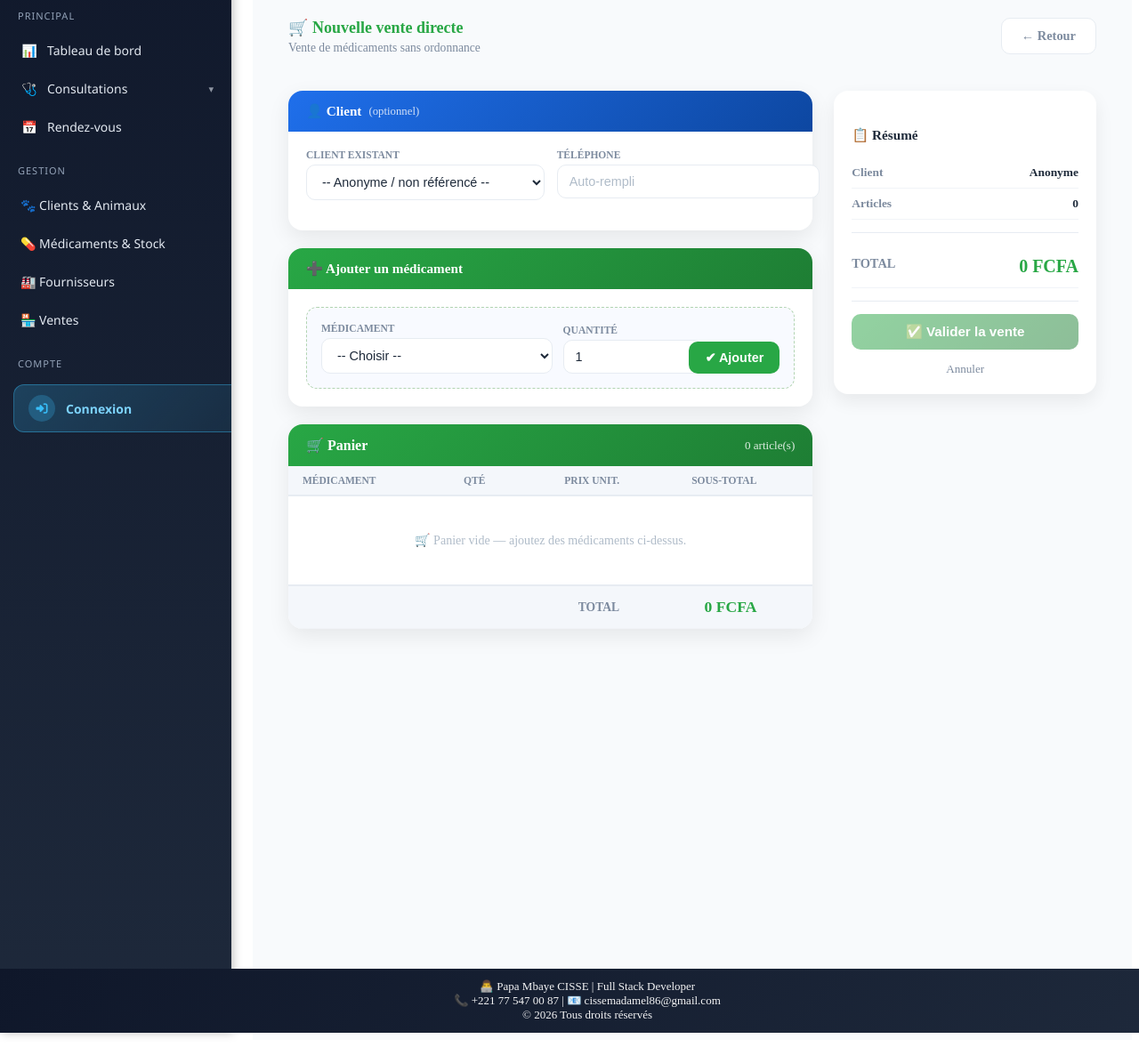
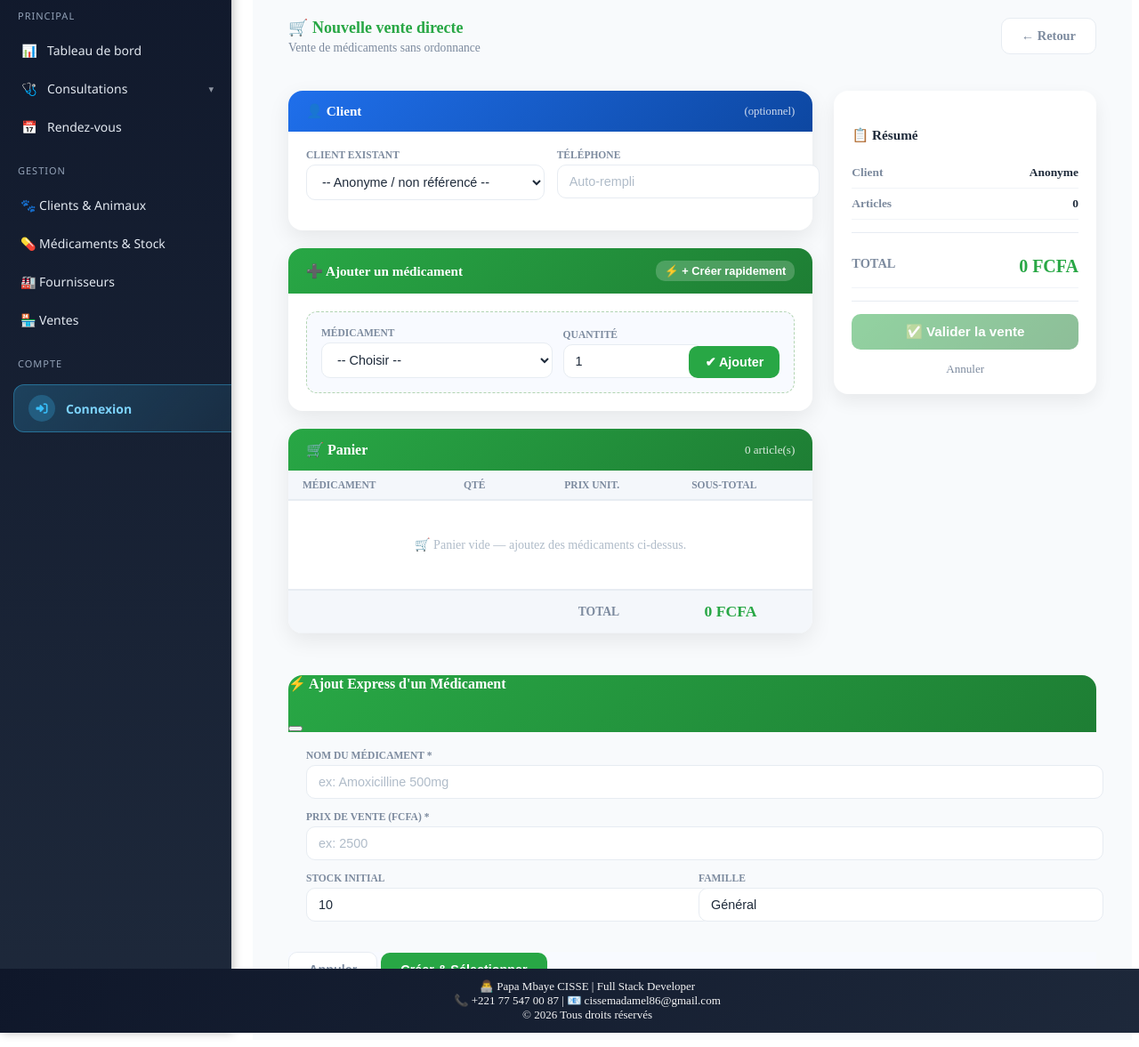
Before and after one commit to caissesosdirtech/Parcelle_veto, a Django app: page /ventes/create/ in a window 1280 px wide. Shown: the part 200-1377 px from the top of the page at 89% size. Run offline with Django 5.2, Linux system fonts and the light colour scheme; data comes from the database, SQL or seed files in the repository; data that the repository does not hold is empty.

Commit message:
MAJ Vente

```diff
--- a/pharmacie/urls.py
+++ b/pharmacie/urls.py
@@ -35,6 +35,8 @@ urlpatterns = [
     # Exports
     path("export/excel/", views.export_pharmacie_excel, name="export_pharmacie_excel"),
     path("export/pdf/", views.export_pharmacie_pdf, name="export_pharmacie_pdf"),
+    # pharmacie/urls.py
+    path("api/creer-express/", views.api_creer_medicament_express, name="api_creer_medicament_express"),
 
     # DRF Router
     path('api/', include(router.urls)),
--- a/ventes/templates/ventes/vente_form.html
+++ b/ventes/templates/ventes/vente_form.html
@@ -15,7 +15,7 @@
     background:linear-gradient(135deg,#28a745,#1e7e34);
     color:#fff; font-weight:600; font-size:.95rem;
     border-radius:16px 16px 0 0;
-    display:flex; align-items:center; gap:8px;
+    display:flex; align-items:center; justify-content:space-between; gap:8px;
 }
 .card-header.blue { background:linear-gradient(135deg,#1f6feb,#0d47a1); }
 .card-body { padding:20px; }
@@ -115,7 +115,13 @@
 
         <!-- AJOUTER MÉDICAMENT -->
         <div class="card">
-            <div class="card-header">➕ Ajouter un médicament</div>
+            <div class="card-header">
+                <span>➕ Ajouter un médicament</span>
+                <!-- BOUTON CREATION RAPIDE -->
+                <button type="button" class="btn btn-sm" style="background:rgba(255,255,255,0.2); color:#fff; font-size:.8rem; padding:4px 10px;" data-bs-toggle="modal" data-bs-target="#modalNouveauMedicament">
+                    ⚡ + Créer rapidement
+                </button>
+            </div>
             <div class="card-body">
                 <div class="add-form">
                     <div class="add-row">
@@ -221,6 +227,44 @@
 
 </div>
 
+<!-- MODALE DE CRÉATION RAPIDE DE MÉDICAMENT -->
+<div class="modal fade" id="modalNouveauMedicament" tabindex="-1" aria-hidden="true">
+  <div class="modal-dialog modal-dialog-centered">
+    <div class="modal-content" style="border-radius:16px;">
+      <div class="modal-header" style="background:linear-gradient(135deg,#28a745,#1e7e34); color:#fff; border-radius:16px 16px 0 0;">
+        <h5 class="modal-title" style="font-size:1rem; font-weight:700;">⚡ Ajout Express d'un Médicament</h5>
+        <button type="button" class="btn-close btn-close-white" data-bs-dismiss="modal" aria-label="Close"></button>
+      </div>
+      <div class="modal-body" style="padding:20px;">
+        <div id="modal-express-error" class="alert alert-danger" style="display:none; font-size:.85rem; padding:8px 12px;"></div>
+
+        <div class="form-group">
+            <label>Nom du médicament *</label>
+            <input type="text" id="express_nom" class="form-control" placeholder="ex: Amoxicilline 500mg" required>
+        </div>
+        <div class="form-group">
+            <label>Prix de vente (FCFA) *</label>
+            <input type="number" id="express_prix" class="form-control" placeholder="ex: 2500" required>
+        </div>
+        <div class="row-2">
+            <div class="form-group">
+                <label>Stock initial</label>
+                <input type="number" id="express_stock" class="form-control" value="10">
+            </div>
+            <div class="form-group">
+                <label>Famille</label>
+                <input type="text" id="express_famille" class="form-control" value="Général">
+            </div>
+        </div>
+      </div>
+      <div class="modal-footer" style="background:#f8faff; border-radius:0 0 16px 16px;">
+        <button type="button" class="btn btn-back" data-bs-dismiss="modal">Annuler</button>
+        <button type="button" class="btn" style="background:#28a745; color:#fff;" onclick="sauvegarderMedicamentExpress()">Créer & Sélectionner</button>
+      </div>
+    </div>
+  </div>
+</div>
+
 <script>
 // ========================
 // ÉTAT DU PANIER
@@ -258,6 +302,75 @@ document.getElementById('medSelect').addEventListener('change', function() {
         hint.style.display = 'none';
     }
 });
+
+// ========================
+// CREATION EXPRESS VIA AJAX
+// ========================
+function sauvegarderMedicamentExpress() {
+    const nom = document.getElementById('express_nom').value.trim();
+    const prix = document.getElementById('express_prix').value;
+    const stock = document.getElementById('express_stock').value;
+    const famille = document.getElementById('express_famille').value;
+    const errDiv = document.getElementById('modal-express-error');
+
+    if (!nom || !prix) {
+        errDiv.textContent = "Le nom et le prix sont obligatoires.";
+        errDiv.style.display = "block";
+        return;
+    }
+
+    fetch("{% url 'api_creer_medicament_express' %}", {
+        method: "POST",
+        headers: {
+            "Content-Type": "application/json",
+            "X-CSRFToken": getCookie('csrftoken')
+        },
+        body: JSON.stringify({
+            nom: nom,
+            prix: prix,
+            stock: stock,
+            famille: famille
+        })
+    })
+    .then(res => res.json())
+    .then(data => {
+        if (data.success) {
+            const med = data.medicament;
+            const select = document.getElementById('medSelect');
+
+            // Créer la nouvelle option HTML
+            const opt = document.createElement('option');
+            opt.value = med.id;
+            opt.dataset.prix = med.prix;
+            opt.dataset.nom = med.nom;
+            opt.dataset.stock = med.stock;
+            opt.textContent = `${med.nom} — ${med.prix.toLocaleString('fr-FR')} FCFA (stock: ${med.stock})`;
+
+            // Sélectionner le médicament automatiquement
+            select.appendChild(opt);
+            select.value = med.id;
+
+            // Déclencher l'événement 'change' pour afficher le stock
+            select.dispatchEvent(new Event('change'));
+
+            // Réinitialiser les champs de la modale et la fermer
+            document.getElementById('express_nom').value = '';
+            document.getElementById('express_prix').value = '';
+            errDiv.style.display = 'none';
+
+            const modalEl = document.getElementById('modalNouveauMedicament');
+            const modal = bootstrap.Modal.getInstance(modalEl);
+            if (modal) modal.hide();
+        } else {
+            errDiv.textContent = data.error || "Une erreur s'est produite.";
+            errDiv.style.display = "block";
+        }
+    })
+    .catch(err => {
+        errDiv.textContent = "Erreur de communication avec le serveur.";
+        errDiv.style.display = "block";
+    });
+}
 
 // ========================
 // AJOUTER AU PANIER
```
Also changed, not shown: pharmacie/views.py (+61 -0 lines).
